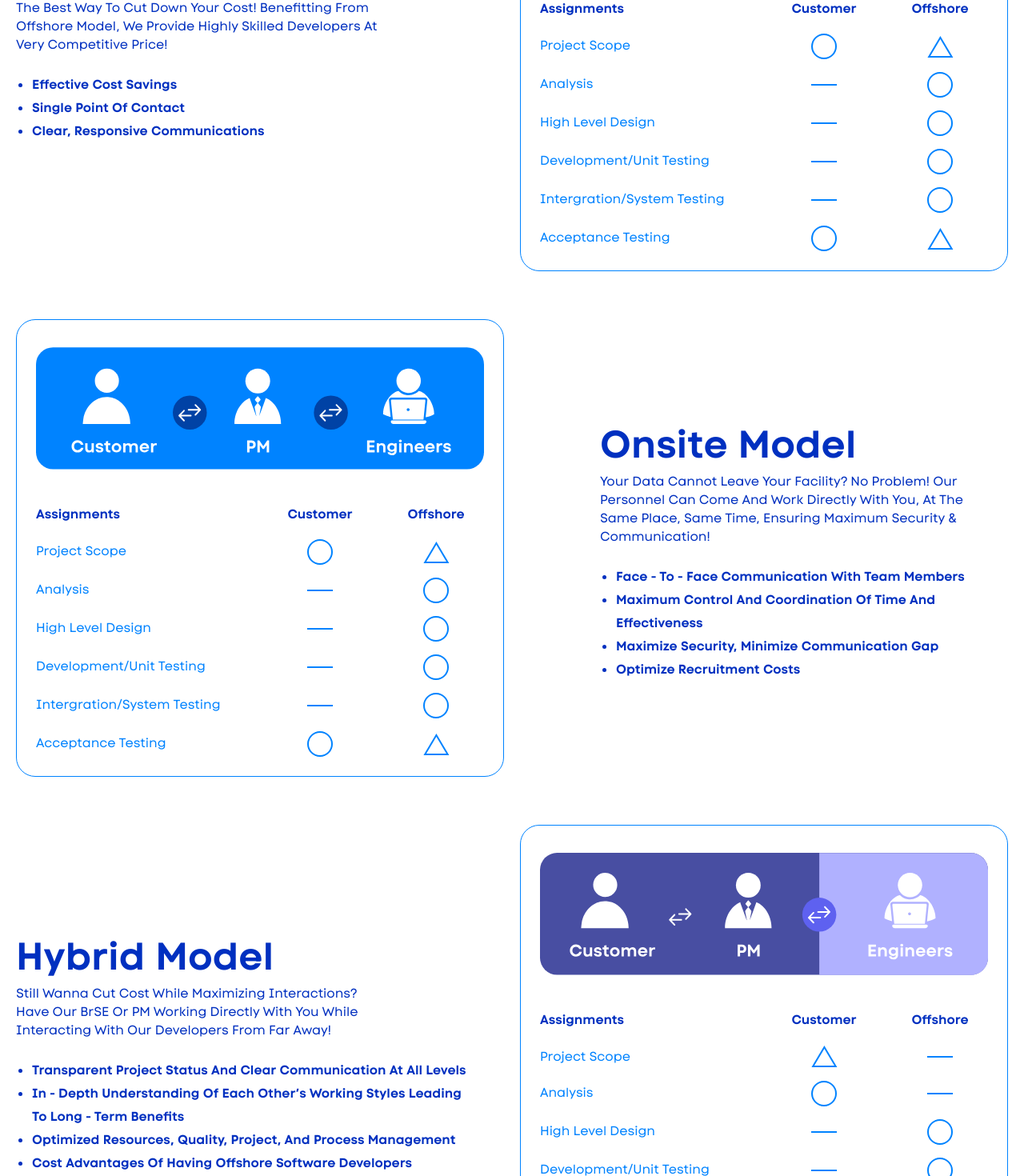
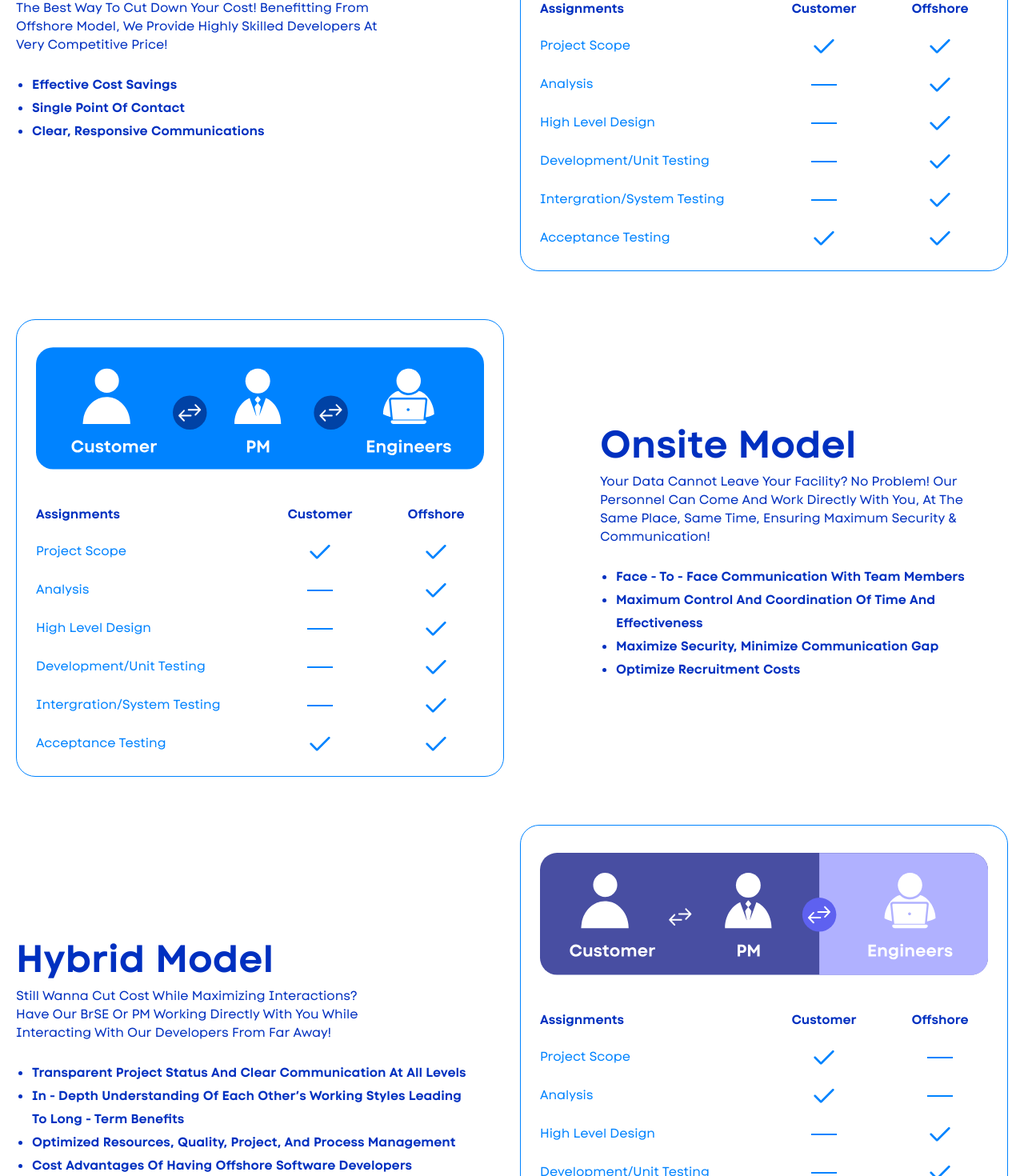
Before and after one commit to polkafoundry/icetea-solutions-landing, a Next.js app: page /delivery in a window 1280 px wide. Shown: the part 600-2070 px from the top of the page at 80% size. Built offline with nearby package versions, Linux system fonts and the light colour scheme.

Commit message:
update icon assignment

```diff
--- /dev/null
+++ b/components/svg/delivery/assignments-check.tsx
@@ -0,0 +1,25 @@
+export const AssignmentsCheckIcon = () => {
+  return (
+    <svg
+      width="32"
+      height="32"
+      viewBox="0 0 32 32"
+      fill="none"
+      xmlns="http://www.w3.org/2000/svg"
+    >
+      <g clip-path="url(#clip0_1836_4518)">
+        <path
+          fill-rule="evenodd"
+          clip-rule="evenodd"
+          d="M28.2563 7.28687C28.5062 7.5369 28.6466 7.87598 28.6466 8.22953C28.6466 8.58309 28.5062 8.92216 28.2563 9.1722L13.2669 24.1629C13.1307 24.2991 12.969 24.4072 12.791 24.481C12.613 24.5547 12.4223 24.5927 12.2296 24.5927C12.0369 24.5927 11.8462 24.5547 11.6682 24.481C11.4902 24.4072 11.3285 24.2991 11.1923 24.1629L3.74426 16.7149C3.62038 16.591 3.52211 16.4439 3.45507 16.2821C3.38802 16.1202 3.35352 15.9467 3.35352 15.7715C3.35352 15.5963 3.38802 15.4229 3.45507 15.261C3.52211 15.0991 3.62038 14.9521 3.74426 14.8282C3.86814 14.7043 4.0152 14.6061 4.17706 14.539C4.33892 14.472 4.5124 14.4375 4.68759 14.4375C4.86278 14.4375 5.03626 14.472 5.19812 14.539C5.35998 14.6061 5.50704 14.7043 5.63092 14.8282L12.2309 21.4282L26.3696 7.28687C26.6196 7.03691 26.9587 6.89648 27.3123 6.89648C27.6658 6.89648 28.0062 7.03691 28.2563 7.28687Z"
+          fill="#0083FF"
+        />
+      </g>
+      <defs>
+        <clipPath id="clip0_1836_4518">
+          <rect width="32" height="32" fill="white" />
+        </clipPath>
+      </defs>
+    </svg>
+  );
+};
--- a/constants/delivery.tsx
+++ b/constants/delivery.tsx
@@ -1,5 +1,4 @@
-import { AssignmentsAngel } from "@/components/svg/delivery/assignments-angel";
-import { AssignmentsCircle } from "@/components/svg/delivery/assignments-circle";
+import { AssignmentsCheckIcon } from "@/components/svg/delivery/assignments-check";
 import { AssignmentsLine } from "@/components/svg/delivery/assignments-line";
 
 export const deliveryModelsData = [
@@ -16,33 +15,33 @@ export const deliveryModelsData = [
     assignments: [
       {
         title: "project scope",
-        customer: <AssignmentsCircle />,
-        offshore: <AssignmentsAngel />,
+        customer: <AssignmentsCheckIcon />,
+        offshore: <AssignmentsCheckIcon />,
       },
       {
         title: "analysis",
         customer: <AssignmentsLine />,
-        offshore: <AssignmentsCircle />,
+        offshore: <AssignmentsCheckIcon />,
       },
       {
         title: "high level design",
         customer: <AssignmentsLine />,
-        offshore: <AssignmentsCircle />,
+        offshore: <AssignmentsCheckIcon />,
       },
       {
         title: "development/unit testing",
         customer: <AssignmentsLine />,
-        offshore: <AssignmentsCircle />,
+        offshore: <AssignmentsCheckIcon />,
       },
       {
         title: "intergration/system testing",
         customer: <AssignmentsLine />,
-        offshore: <AssignmentsCircle />,
+        offshore: <AssignmentsCheckIcon />,
       },
       {
         title: "acceptance testing",
-        customer: <AssignmentsCircle />,
-        offshore: <AssignmentsAngel />,
+        customer: <AssignmentsCheckIcon />,
+        offshore: <AssignmentsCheckIcon />,
       },
     ],
   },
@@ -60,33 +59,33 @@ export const deliveryModelsData = [
     assignments: [
       {
         title: "project scope",
-        customer: <AssignmentsCircle />,
-        offshore: <AssignmentsAngel />,
+        customer: <AssignmentsCheckIcon />,
+        offshore: <AssignmentsCheckIcon />,
       },
       {
         title: "analysis",
         customer: <AssignmentsLine />,
-        offshore: <AssignmentsCircle />,
+        offshore: <AssignmentsCheckIcon />,
       },
       {
         title: "high level design",
         customer: <AssignmentsLine />,
-        offshore: <AssignmentsCircle />,
+        offshore: <AssignmentsCheckIcon />,
       },
       {
         title: "development/unit testing",
         customer: <AssignmentsLine />,
-        offshore: <AssignmentsCircle />,
+        offshore: <AssignmentsCheckIcon />,
       },
       {
         title: "intergration/system testing",
         customer: <AssignmentsLine />,
-        offshore: <AssignmentsCircle />,
+        offshore: <AssignmentsCheckIcon />,
       },
       {
         title: "acceptance testing",
-        customer: <AssignmentsCircle />,
-        offshore: <AssignmentsAngel />,
+        customer: <AssignmentsCheckIcon />,
+        offshore: <AssignmentsCheckIcon />,
       },
     ],
   },
@@ -104,32 +103,32 @@ export const deliveryModelsData = [
     assignments: [
       {
         title: "project scope",
-        customer: <AssignmentsAngel />,
+        customer: <AssignmentsCheckIcon />,
         offshore: <AssignmentsLine />,
       },
       {
         title: "analysis",
-        customer: <AssignmentsCircle />,
+        customer: <AssignmentsCheckIcon />,
         offshore: <AssignmentsLine />,
       },
       {
         title: "high level design",
         customer: <AssignmentsLine />,
-        offshore: <AssignmentsCircle />,
+        offshore: <AssignmentsCheckIcon />,
       },
       {
         title: "development/unit testing",
         customer: <AssignmentsLine />,
-        offshore: <AssignmentsCircle />,
+        offshore: <AssignmentsCheckIcon />,
       },
       {
         title: "intergration/system testing",
         customer: <AssignmentsLine />,
-        offshore: <AssignmentsCircle />,
+        offshore: <AssignmentsCheckIcon />,
       },
       {
         title: "acceptance testing",
-        customer: <AssignmentsAngel />,
+        customer: <AssignmentsCheckIcon />,
         offshore: <AssignmentsLine />,
       },
     ],
```
